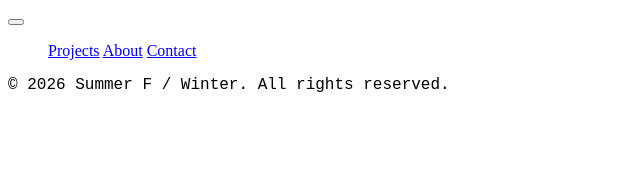
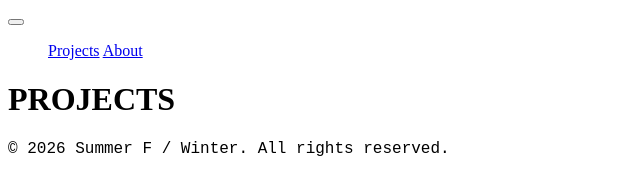
Before and after one commit to thatswinterbiz/portfolio-website, a plain HTML site: page projects.html in a window 1280 px wide. Shown: the whole page, without its empty margins (0-640 px from the left). Drawn offline with Linux system fonts and the light colour scheme.

Commit message:
removed contact link from each page

```diff
--- a/projects.html
+++ b/projects.html
@@ -18,10 +18,14 @@
                 <ul class="nav-list">
                     <a href="projects.html">Projects</a>
                     <a href="about.html">About</a>
-                    <a href="contact.html">Contact</a>
                 </ul>
             </nav>
         </header>
+        <div class="headings">
+            <h1>PROJECTS</h1>
+            <section class="project-cards">
+            </section>
+        </div>
 </body>
 <footer>
     <p>&copy; 2026 Summer F / Winter. All rights reserved.</p>
```
Also changed, not shown: about.html (+0 -1 lines), index.html (+0 -1 lines).
